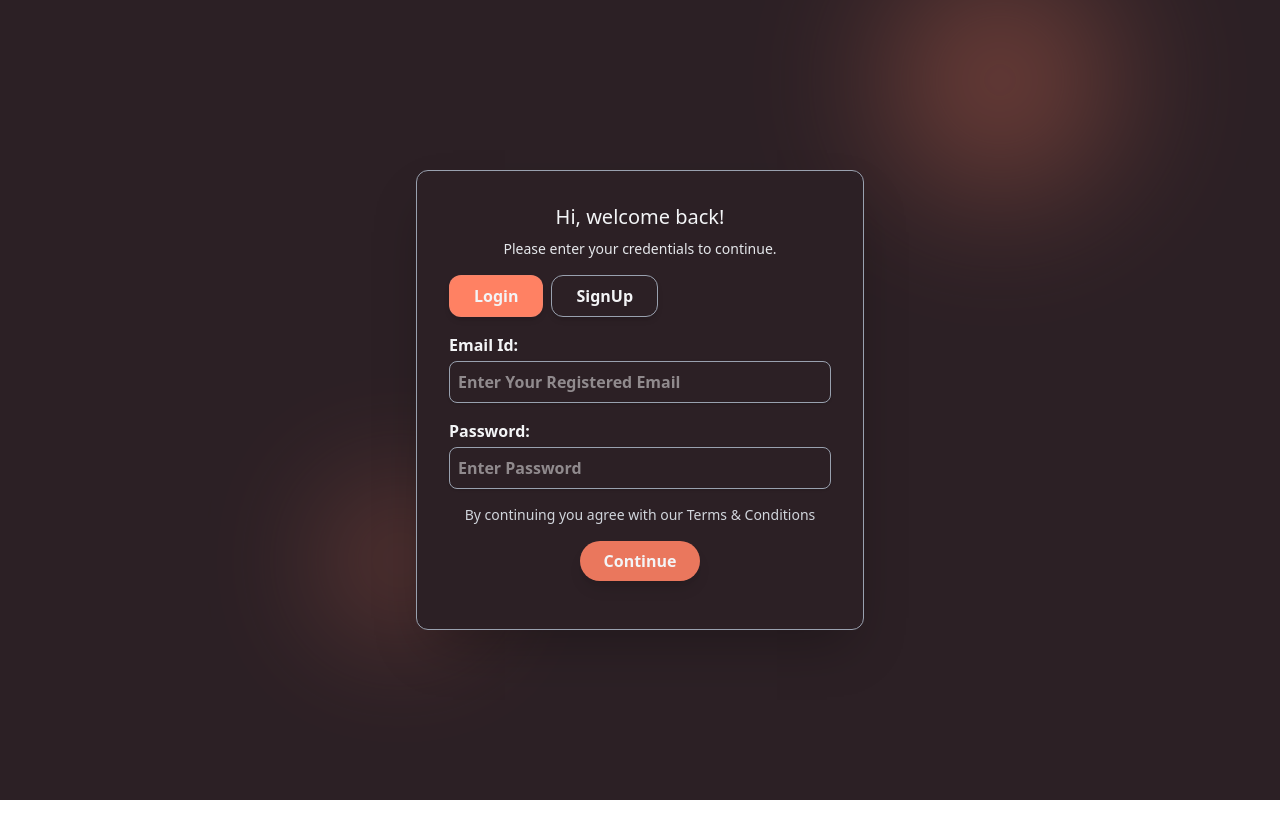
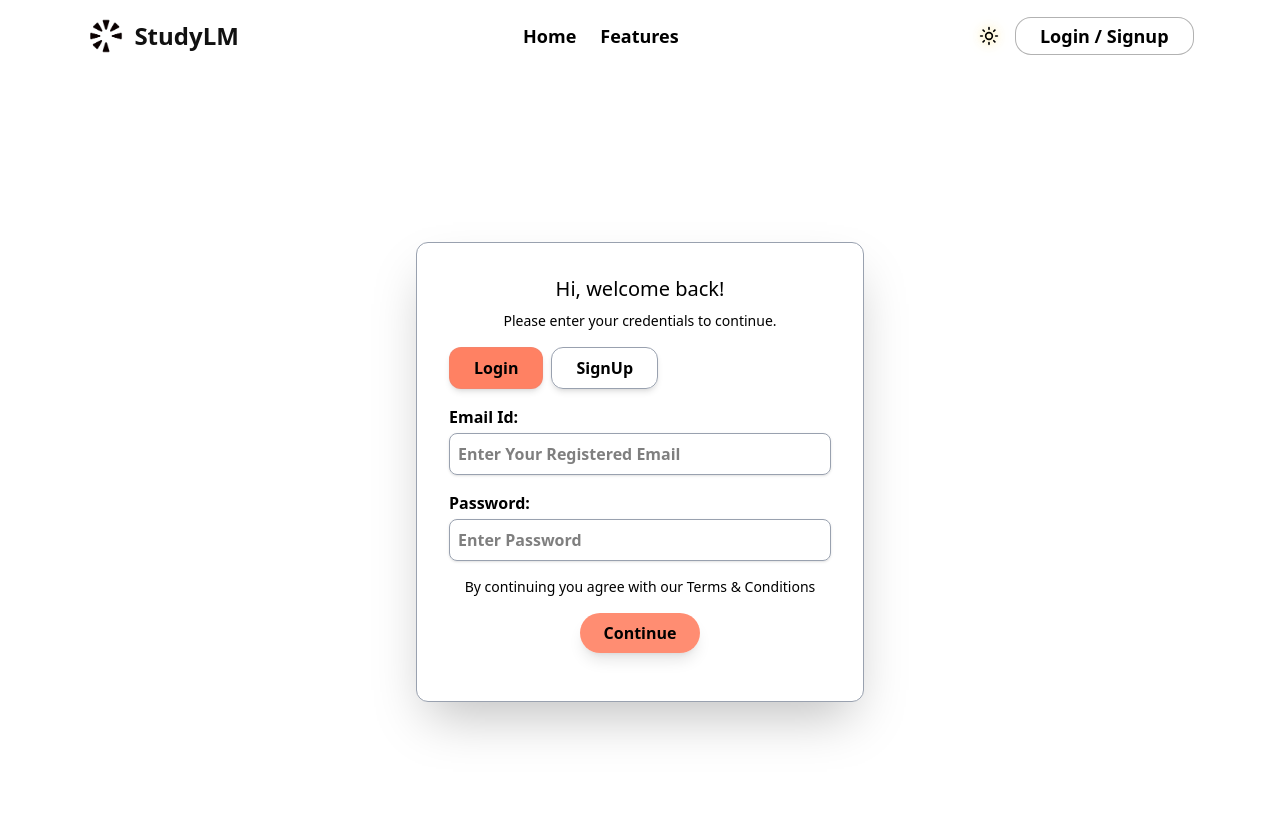
Before and after one commit to Aarushi-bhatia/StudyLM, a React (Vite) app in the folder client/: page /auth in a window 1280 px wide. Shown: the top 838 px of the page. Before the commit the page ends 800 px from the top, so only its background shows below. Built offline with nearby package versions, Linux system fonts and the light colour scheme; no server answers.

Commit message:
added nav to main router

```diff
--- a/client/src/App.jsx
+++ b/client/src/App.jsx
@@ -2,19 +2,33 @@ import React from "react";
 import { BrowserRouter, Routes, Route } from "react-router-dom";
 import Homepage from "./pages/Homepage";
 import PDFChatHomepage from "./pages/Chat";
+import Nav from "./components/Nav";
+import { AuthProvider } from "./context/AuthContext";
 import Auth from "./auth/Auth";
 import ProtectedRoute from "./components/ProtectedRoute";
 
 const DocumentQA = () => {
   return (
+    <>
+      <AuthProvider>
         <BrowserRouter>
+          <Nav />
           <Routes>
             <Route path="/" element={<Homepage />} />
-        <Route path="/chat" element={<ProtectedRoute> <PDFChatHomepage /> </ProtectedRoute>}/>
+            <Route
+              path="/chat"
+              element={
+                <ProtectedRoute>
+                  {" "}
+                  <PDFChatHomepage />{" "}
+                </ProtectedRoute>
+              }
+            />
             <Route path="/auth" element={<Auth />} />
-        <Route />
           </Routes>
         </BrowserRouter>
+      </AuthProvider>
+    </>
   );
 };
 
--- a/client/src/auth/Auth.jsx
+++ b/client/src/auth/Auth.jsx
@@ -4,7 +4,7 @@ import { useNavigate } from "react-router-dom";
 const Auth = () => {
   const navigate = useNavigate();
 
-const backend_IP = import.meta.env.VITE_BACKEND_IP
+  const backend_IP = import.meta.env.VITE_BACKEND_IP;
 
   const [isLogin, setIsLogin] = useState(true);
   const [name, setName] = useState("");
@@ -29,14 +29,11 @@ const backend_IP = import.meta.env.VITE_BACKEND_IP
     try {
       if (isLogin) {
         // Login flow
-        const response = await fetch(
-          `${backend_IP}/api/login`,
-          {
+        const response = await fetch(`${backend_IP}/api/login`, {
           method: "POST",
           headers: { "Content-Type": "application/json" },
           body: JSON.stringify({ email, password }),
-          }
-        );
+        });
 
         const data = await response.json();
 
@@ -50,15 +47,11 @@ const backend_IP = import.meta.env.VITE_BACKEND_IP
         setMessage("Logged in successfully ✅");
         navigate("/chat");
       } else {
-
-        const response = await fetch(
-          `${backend_IP}/api/signup`,
-          {
+        const response = await fetch(`${backend_IP}/api/signup`, {
           method: "POST",
           headers: { "Content-Type": "application/json" },
           body: JSON.stringify({ username: name, email, password }),
-          }
-        );
+        });
 
         const data = await response.json();
 
@@ -94,16 +87,12 @@ const backend_IP = import.meta.env.VITE_BACKEND_IP
   };
 
   return (
-    <div className="flex justify-center items-center h-[100vh] bg-[#2C2025] relative">
-      <div className="absolute w-[400px] h-[400px] rounded-full bg-[radial-gradient(circle,_#E2745B_0%,_transparent_60%)] blur-3xl opacity-50 -top-30 left-200 z-0"></div>
-
-      <div className="absolute w-[400px] h-[400px] rounded-full bg-[radial-gradient(circle,_#E2745B_0%,_transparent_35%)] blur-3xl opacity-50 top-90 left-50 z-0"></div>
-
-      <div className="bg-[#2C2025] p-6 md:p-8 border border-gray-400 rounded-xl z-1 relative w-[90%] max-w-md text-center shadow-2xl">
-        <h2 className="text-xl text-gray-100  font-medium mb-2">
+    <div className="flex justify-center items-center h-[100vh] bg-background text-text relative">
+      <div className="bg-background text-text p-6 md:p-8 border border-gray-400 rounded-xl z-1 relative w-[90%] max-w-md text-center shadow-2xl">
+        <h2 className="text-xl text-black dark:text-gray-100  font-medium mb-2">
           {isLogin ? "Hi, welcome back!" : "Create your account"}
         </h2>
-        <p className="text-sm text-gray-200 mb-4">
+        <p className="text-sm text-black dark:text-gray-200 mb-4">
           {isLogin
             ? "Please enter your credentials to continue."
             : "Join us and explore your PDFs like never before."}
@@ -113,8 +102,8 @@ const backend_IP = import.meta.env.VITE_BACKEND_IP
             onClick={() => setIsLogin(true)}
             className={`px-6 py-2 rounded-xl border font-bold mr-2 shadow-md hover:shadow-lg transition ${
               isLogin
-                ? "bg-[#FF8163] text-gray-100  border-gray-400/10"
-                : "text-gray-100 border-gray-400"
+                ? "bg-[#FF8163] text-black dark:text-gray-100  border-gray-400/10"
+                : "text-black dark:text-gray-100 border-gray-400"
             }`}
           >
             Login
@@ -123,8 +112,8 @@ const backend_IP = import.meta.env.VITE_BACKEND_IP
             onClick={() => setIsLogin(false)}
             className={`px-6 py-2 rounded-xl border font-bold shadow-md hover:shadow-lg transition ${
               !isLogin
-                ? "bg-[#FF8163]  text-gray-100  border-gray-400/10"
-                : "text-gray-100 border-gray-400"
+                ? "bg-[#FF8163]  text-black dark:text-gray-100  border-gray-400/10"
+                : "text-black dark:text-gray-100 border-gray-400"
             }`}
           >
             SignUp
@@ -134,30 +123,36 @@ const backend_IP = import.meta.env.VITE_BACKEND_IP
         <div className="text-left font-poppins font-[550] mb-4">
           {!isLogin && (
             <>
-              <label className="block text-gray-100 mb-1">Name:</label>
+              <label className="block text-black dark:text-gray-100 mb-1">
+                Name:
+              </label>
               <input
                 type="text"
                 placeholder="Enter Your Name"
                 onChange={(e) => setName(e.target.value)}
-                className="w-full text-gray-100 p-2 mb-4 border border-gray-400 rounded-lg shadow-sm focus:outline-none focus:ring-2 focus:ring-primary/50"
+                className="w-full text-black dark:text-gray-100 p-2 mb-4 border border-gray-400 rounded-lg shadow-sm focus:outline-none focus:ring-2 focus:ring-primary/50"
               />
             </>
           )}
 
-          <label className="block text-gray-100 mb-1">Email Id:</label>
+          <label className="block text-black dark:text-gray-100 mb-1">
+            Email Id:
+          </label>
           <input
             type="email"
             placeholder="Enter Your Registered Email"
             onChange={(e) => setEmail(e.target.value)}
-            className="w-full text-gray-100  p-2 mb-4 border rounded-lg border-gray-400 shadow-sm focus:outline-none focus:ring-2 focus:ring-primary/50"
+            className="w-full text-black dark:text-gray-100  p-2 mb-4 border rounded-lg border-gray-400 shadow-sm focus:outline-none focus:ring-2 focus:ring-primary/50"
           />
 
-          <label className="block text-gray-100 mb-1">Password:</label>
+          <label className="block text-black dark:text-gray-100 mb-1">
+            Password:
+          </label>
           <input
             type="password"
             placeholder="Enter Password"
             onChange={(e) => setPassword(e.target.value)}
-            className="w-full text-gray-100  p-2 border  border-gray-400 rounded-lg shadow-sm focus:outline-none focus:ring-2 focus:ring-primary/50"
+            className="w-full text-black dark:text-gray-100  p-2 border  border-gray-400 rounded-lg shadow-sm focus:outline-none focus:ring-2 focus:ring-primary/50"
           />
 
           {!isLogin && (
@@ -168,20 +163,20 @@ const backend_IP = import.meta.env.VITE_BACKEND_IP
                 onChange={(e) => setAgreed(e.target.checked)}
                 className="mr-2 w-4 h-4 rounded border border-gray-400 bg-white checked:bg-black appearance-none checked:appearance-auto"
               />
-              <label className="text-sm text-gray-500">
+              <label className="text-sm text-black dark:text-gray-500">
                 I agree to the Terms & Conditions
               </label>
             </div>
           )}
         </div>
 
-        <p className="text-sm text-gray-300 mb-4">
+        <p className="text-sm text-black dark:text-gray-300 mb-4">
           By continuing you agree with our Terms &amp; Conditions
         </p>
 
         <button
           onClick={handleAuth}
-          className="px-6 py-2 text-gray-100  rounded-full border/10 border-gray-200 bg-bg-[#FF8163] font-bold transition bg-[#FF8163]/90 shadow-lg"
+          className="px-6 py-2 text-black dark:text-gray-100  rounded-full border/10 border-gray-200 bg-bg-[#FF8163] font-bold transition bg-[#FF8163]/90 shadow-lg"
         >
           Continue
         </button>
--- a/client/src/pages/Homepage.jsx
+++ b/client/src/pages/Homepage.jsx
@@ -7,9 +7,6 @@ import Footer from "../components/Footer";
 const Homepage = () => {
   return (
     <>
-      <AuthProvider>
-        <Nav />
-      </AuthProvider>
       <div className="flex flex-col font-myfont h-screen bg-white dark:bg-[#0F172A]">
         <main className="block flex-grow p-4">
           <Welcome />
```
Also changed, not shown: client/src/pages/Chat.jsx (+8 -5 lines). Lines whose indentation alone changed are shown as unchanged.
